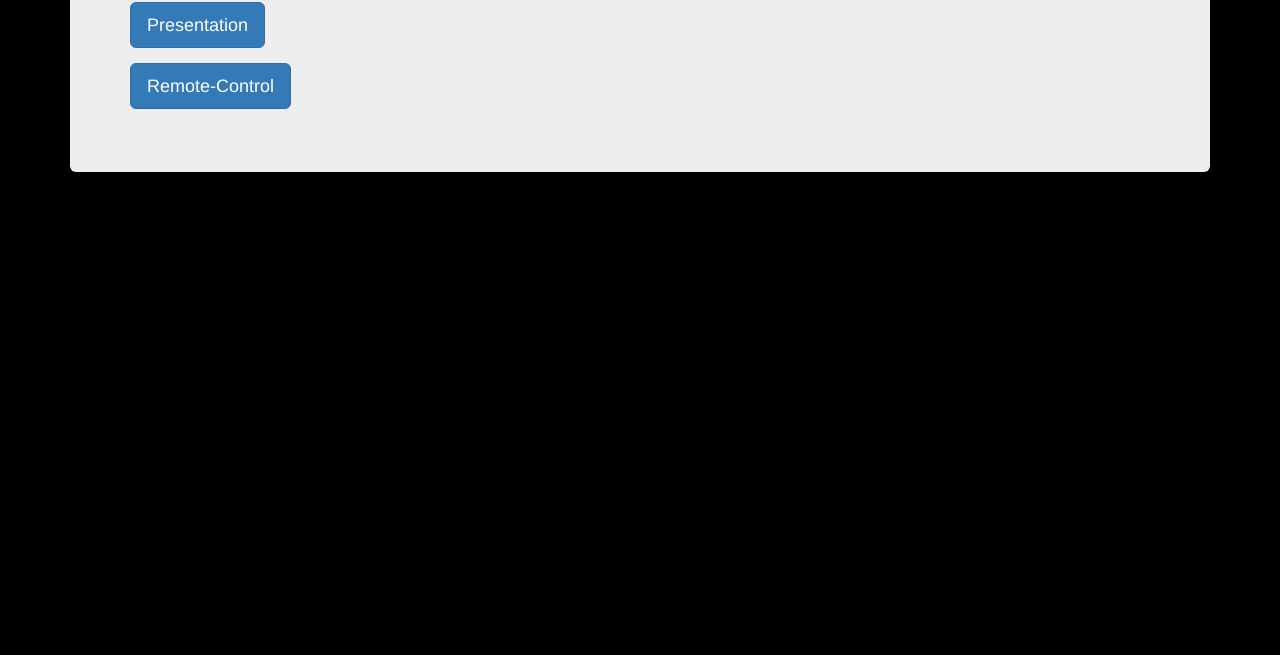
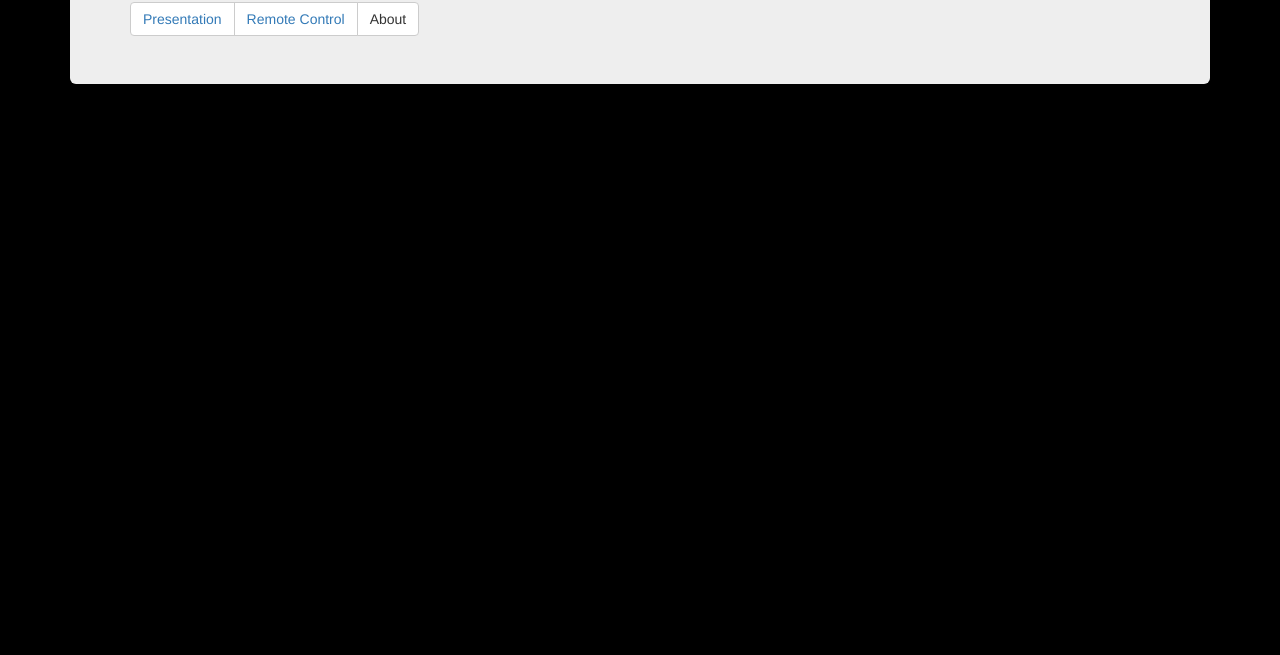
Before and after one commit to dantreasure/expressive-art, a website: page public/views/index.html in a window 1280 px wide. Shown: the part 145-800 px from the top of the page. Drawn offline with nearby package versions, Linux system fonts and the light colour scheme; some packages are replaced by stand-ins of ours; files that its build step writes are made by us from their sources.

Commit message:
adds basic linking to jumbotron

```diff
--- a/public/views/home.html
+++ b/public/views/home.html
@@ -2,8 +2,12 @@
   <div class="jumbotron">
     <h1>Expressive-Art</h1>
 
-    <p><a class="btn btn-primary btn-lg" href="/presentation" role="button">Presentation</a></p>
-    <p><a class="btn btn-primary btn-lg" href="/remote-control" role="button">Remote-Control</a></p>
+  <div class="btn-group" role="group" aria-label="...">
+    <button type="button" class="btn btn-default"><a href="/presentation">Presentation</a></button>
+    <button type="button" class="btn btn-default"><a href="/remote-control">Remote Control</a></button>
+    <button type="button" class="btn btn-default">About</button>
+  </div>
+
   </div>
 
 </div>
```
